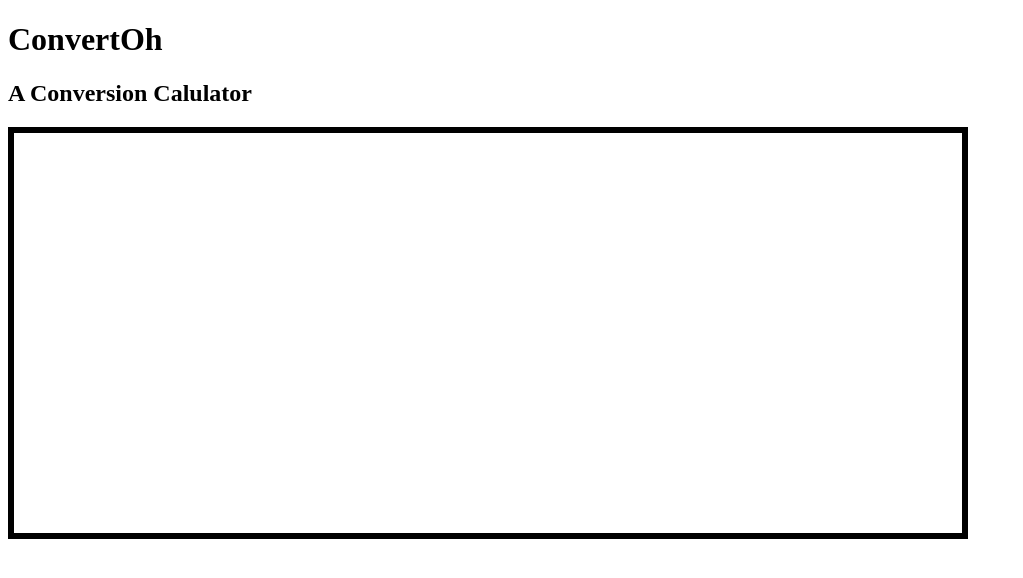
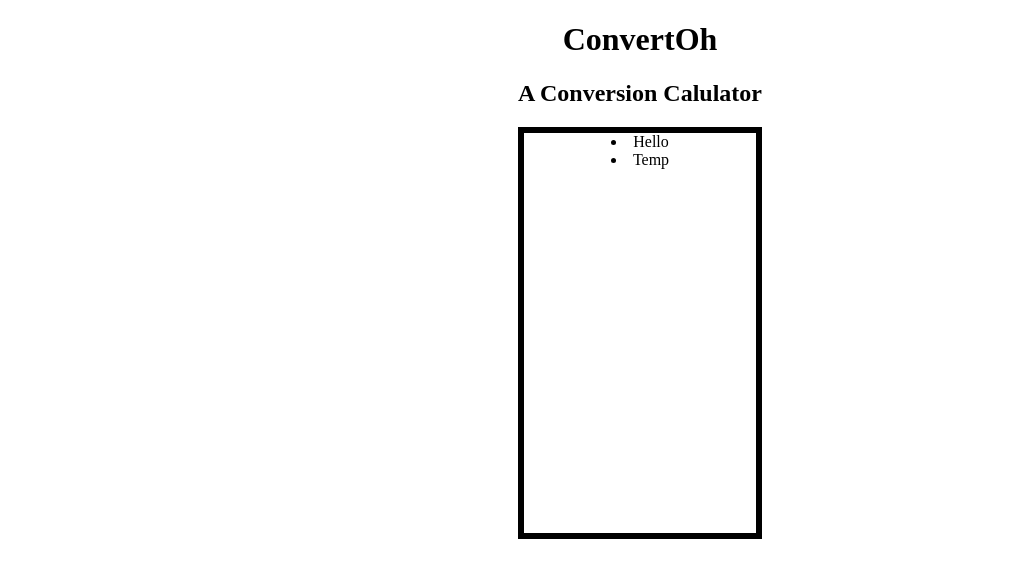
Before and after one commit to StudentCZ/ConvertOh, a React (Create React App) app: page / in a window 1280 px wide. Shown: the top 578 px of the page, without its empty margins (0-1023 px from the left). Built offline with nearby package versions, Linux system fonts and the light colour scheme.

Commit message:
added nav tag and li

```diff
--- a/src/App.js
+++ b/src/App.js
@@ -6,7 +6,12 @@ function App() {
     <>
       <h1>ConvertOh</h1>
       <h2>A Conversion Calulator</h2>
-      <div className={style.border}></div>
+      <div className={style.border}>
+        <nav>
+          <li>Hello</li>
+          <li>Temp</li>
+        </nav>
+      </div>
     </>
   );
 }
--- a/src/App.module.css
+++ b/src/App.module.css
@@ -1,5 +1,12 @@
+body {
+  margin: 0;
+  display: flex;
+  justify-content: center;
+  align-items: center;
+  text-align: center;
+}
+
 .border {
   border: 0.5vw solid black;
   height: 50vh;
-  width: 75%;
 }
```
